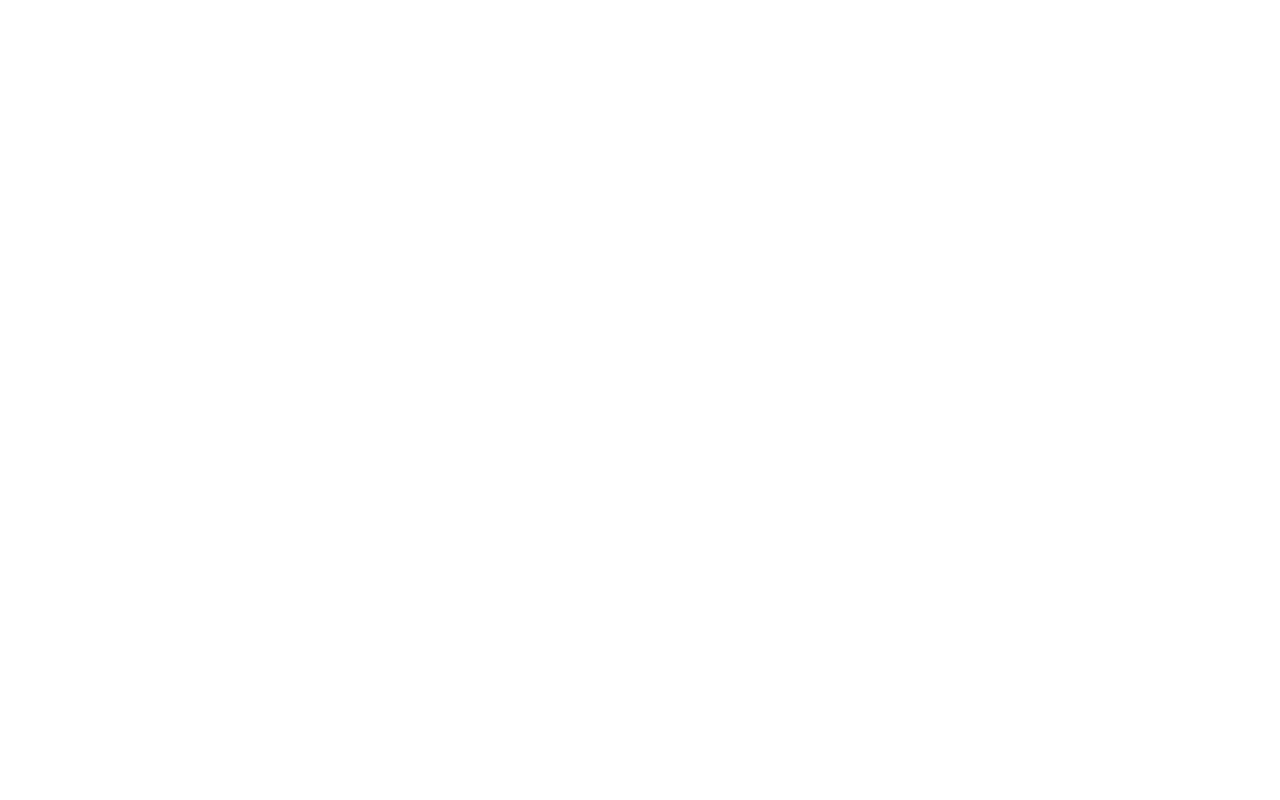
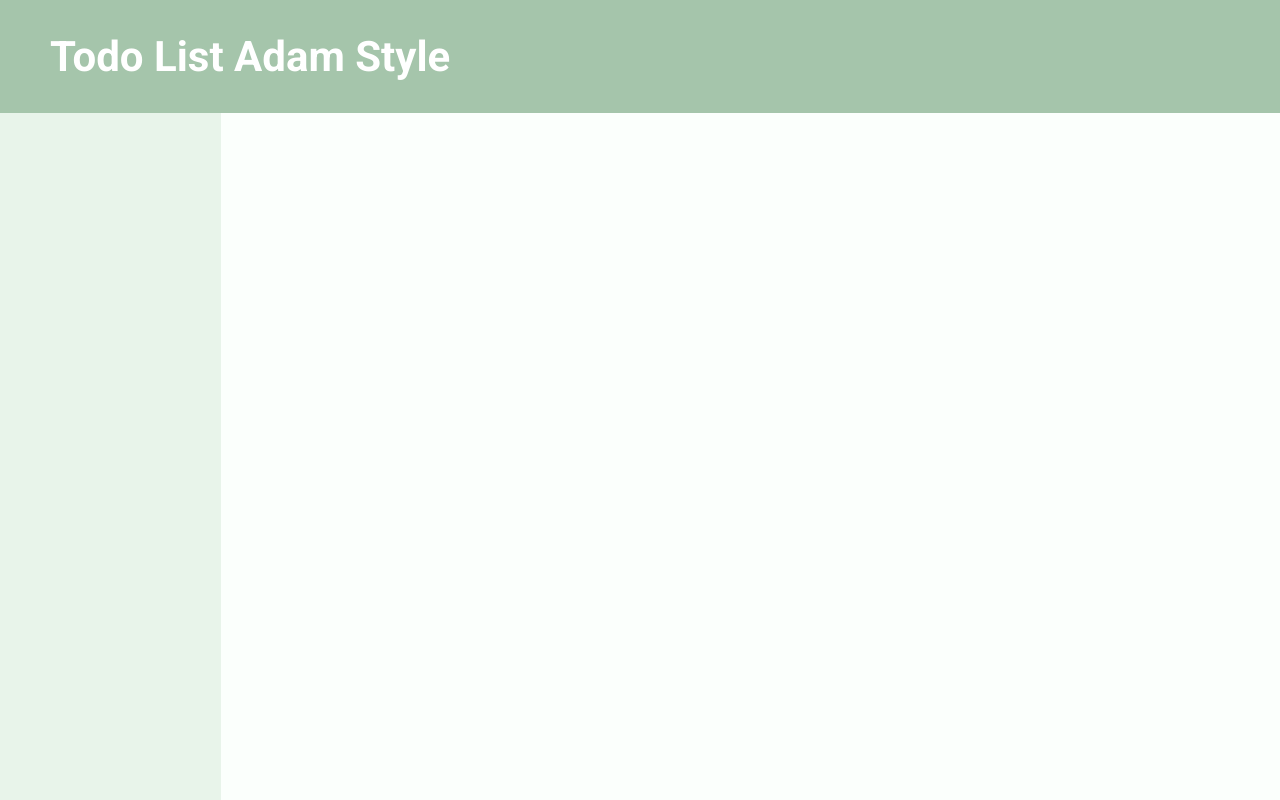
Before and after one commit to tagtart1/todo-list, a website built with webpack: page dist/index.html in a window 1280 px wide. Built offline with nearby package versions, Linux system fonts and the light colour scheme.

Commit message:
Finish basic layout of site

```diff
--- /dev/null
+++ b/src/homestyles.css
@@ -0,0 +1,42 @@
+@import url('https://fonts.googleapis.com/css2?family=Roboto:wght@400;700&display=swap');
+
+* {
+    box-sizing: border-box;
+    font-family: 'Roboto';
+}
+
+:root {
+    --main-color: #a5c5ab;
+}
+
+body {
+    margin: 0;
+    padding: 0;
+    height: 100vh;
+    display: flex;
+    flex-direction: column;
+}
+
+.main {
+    display: grid;
+    width: 100%;
+    grid-template-columns: 1.25fr 6fr;
+    flex: 1 1 auto;
+}
+
+.left-column {
+    background-color: #e8f4ea;
+}
+
+.todo-lists-content {
+   background-color: #fbfffc;
+}
+
+.header {
+    width: 100%;
+    background-color: var(--main-color);
+    color: rgb(255, 255, 255);
+    padding: 32px 50px;
+    font-size: 42px;
+    font-weight: bold;
+}
--- a/src/index.js
+++ b/src/index.js
@@ -1 +1 @@
-console.log('jimmies');
+import './homestyles.css';
```
Also changed, not shown: dist/index.html.
